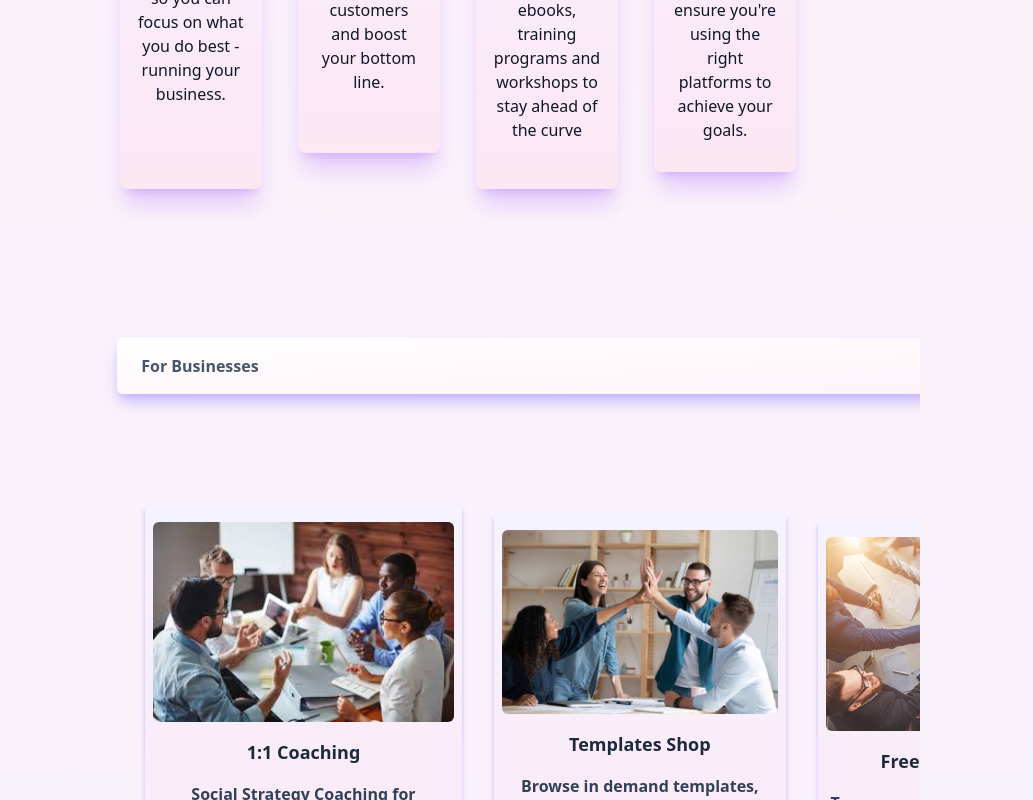
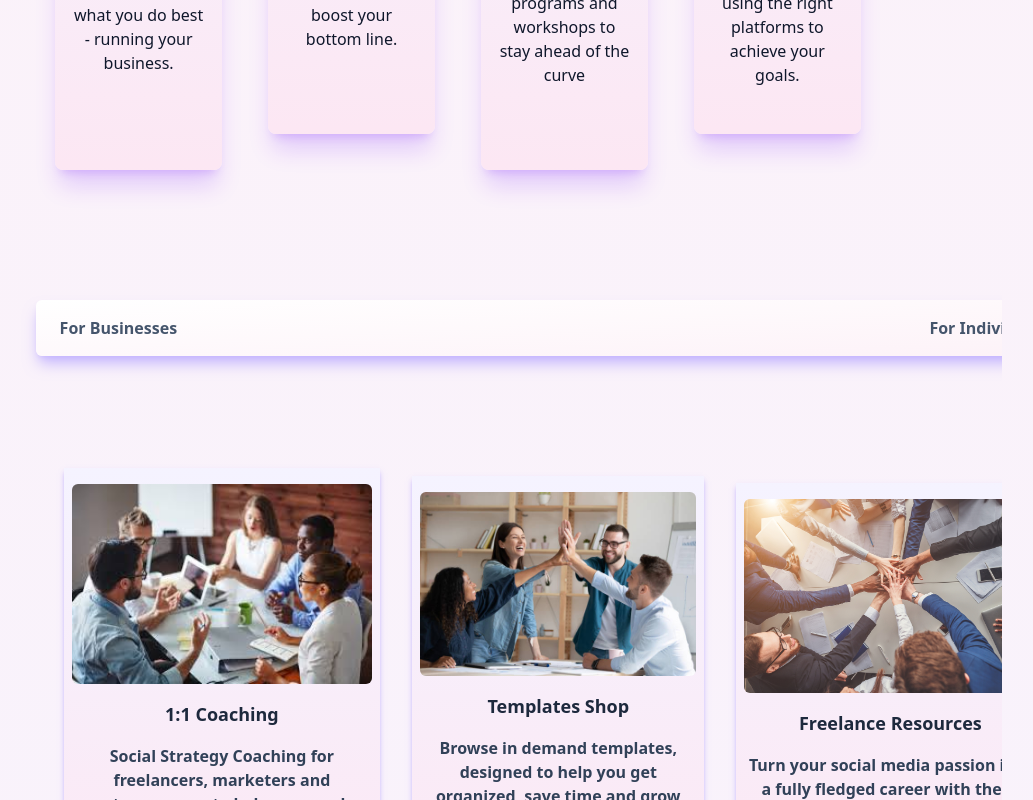
Before and after one commit to MatthewsRicky/shespeaksocial, a Next.js app: page / in a window 1280 px wide. Shown: the part 1064-1864 px from the top of the page, without its empty margins (182-1215 px from the left). Built offline with nearby package versions, Linux system fonts and the light colour scheme.

Commit message:
cleaning up unnecessary css

```diff
--- a/app/(home)/layout.tsx
+++ b/app/(home)/layout.tsx
@@ -31,7 +31,7 @@ export default function RootLayout({
       <body
         className={`${geistSans.variable} ${geistMono.variable} antialiased`}
       >
-      <main className="xl:w-[85%] mx-auto">
+      <main>
 	      <Navbar />
 	      {children}
 	      <Footer />
```
